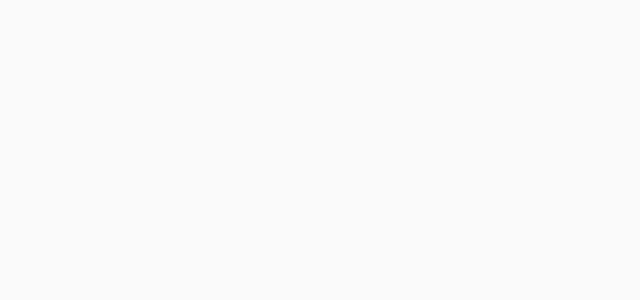
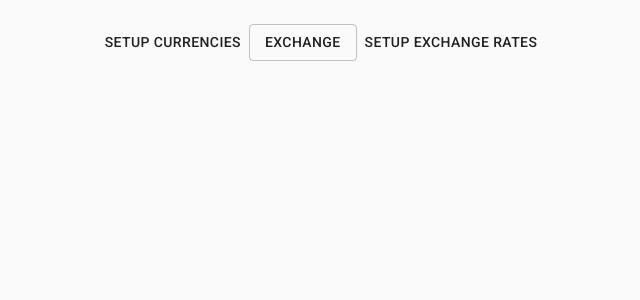
Before and after one commit to sahandevs/pls, a React (Create React App) app: page / in a window 1280 px wide. Shown: the top 300 px of the page, without its empty margins (319-959 px from the left). Built offline with nearby package versions, Linux system fonts and the light colour scheme.

Commit message:
implement setup currency page

```diff
--- a/src/App.tsx
+++ b/src/App.tsx
@@ -1,14 +1,53 @@
-import React from 'react';
-import { CssBaseline, Box } from '@material-ui/core';
+import React from "react";
+import { CssBaseline, Box, Button, Card } from "@material-ui/core";
+import { ExchangePage } from "./ExchangePage";
+import { SetupCurrencies } from "./SetupCurrencies";
+import { SetupExhangeRates } from "./SetupExchangeRates";
+import { DBContext, CreateOrGetDefaultDatabase } from "./data/DB";
+
+type Page = "exchange" | "setup-currencies" | "setup-exhange-rates";
 
 function App() {
+  const [page, setPage] = React.useState<Page>("exchange");
+  const db = React.useMemo(() => CreateOrGetDefaultDatabase(), []);
   return (
-    <>
-      <CssBaseline/>
-      <Box>
-
+    <DBContext.Provider value={db}>
+      <CssBaseline />
+      <Box
+        display={"flex"}
+        flexDirection={"column"}
+        paddingTop={3}
+        alignItems={"center"}
+      >
+        <Box display={"flex"} flexDirection={"row"}>
+          <Button
+            variant={page === "setup-currencies" ? "outlined" : "text"}
+            onClick={() => setPage("setup-currencies")}
+          >
+            {"Setup Currencies"}
+          </Button>
+          <Button
+            variant={page === "exchange" ? "outlined" : "text"}
+            onClick={() => setPage("exchange")}
+          >
+            {"Exchange"}
+          </Button>
+          <Button
+            variant={page === "setup-exhange-rates" ? "outlined" : "text"}
+            onClick={() => setPage("setup-exhange-rates")}
+          >
+            {"Setup Exchange Rates"}
+          </Button>
+        </Box>
+        <Box marginTop={5} flex={1} minWidth={"75%"}>
+          <Card>
+            {page === "exchange" && <ExchangePage />}
+            {page === "setup-currencies" && <SetupCurrencies />}
+            {page === "setup-exhange-rates" && <SetupExhangeRates />}
+          </Card>
+        </Box>
       </Box>
-    </>
+    </DBContext.Provider>
   );
 }
 
--- /dev/null
+++ b/src/ExchangePage.tsx
@@ -0,0 +1,5 @@
+import React from "react";
+
+export function ExchangePage() {
+  return (<> </>)
+}
--- /dev/null
+++ b/src/SetupCurrencies.tsx
@@ -0,0 +1,126 @@
+import React from "react";
+import { Currency, useDBContext } from "./data/DB";
+import { useObservable } from "./Utils";
+import {
+  Box,
+  Icon,
+  Checkbox,
+  Button,
+  TextField,
+  Typography,
+} from "@material-ui/core";
+
+function CurrencyItem({
+  currency,
+  isNew,
+}: {
+  currency: Currency;
+  isNew: boolean;
+}) {
+  const db = useDBContext();
+  const [name, setName] = React.useState(() => currency.name);
+  const [icon, setIcon] = React.useState(() => currency.icon);
+  const [description, setDescription] = React.useState(
+    () => currency.description
+  );
+  const [isSource, setIsSource] = React.useState(() => currency.isSource);
+  const [isTime, setIsTime] = React.useState(() => currency.isTime);
+  const [unit, setUnit] = React.useState(() => currency.unit);
+
+  const isEdited =
+    name !== currency.name ||
+    icon !== currency.icon ||
+    description !== currency.description ||
+    isTime !== currency.isTime ||
+    unit !== currency.unit ||
+    isSource !== currency.isSource;
+
+  return (
+    <Box
+      display={"flex"}
+      flexDirection={"row"}
+      alignItems={"center"}
+      margin={1}
+      justifyContent={"space-between"}
+    >
+      {!isNew && <Icon>{currency.icon}</Icon>}
+      {isNew && (
+        <TextField
+          label={"Icon"}
+          value={icon}
+          onChange={(e) => setIcon(e.target.value)}
+        />
+      )}
+      <TextField
+        label={"Name"}
+        value={name}
+        onChange={(e) => setName(e.target.value)}
+      />
+      <TextField
+        label={"Description"}
+        value={description}
+        onChange={(e) => setDescription(e.target.value)}
+      />
+      <TextField
+        label={"Unit"}
+        value={unit}
+        onChange={(e) => setUnit(e.target.value)}
+      />
+
+      <Checkbox checked={isTime} onChange={(e, v) => setIsTime(v)} />
+      <Typography>{"Is time"}</Typography>
+      <Checkbox checked={isSource} onChange={(e, v) => setIsSource(v)} />
+      <Typography>{"Is source"}</Typography>
+      {isEdited && (
+        <Button
+          onClick={() => {
+            db.addOrUpdateCurrency({
+              name,
+              icon,
+              description,
+              isTime,
+              unit,
+              isSource,
+            });
+          }}
+        >
+          <Icon>{"save"}</Icon>
+        </Button>
+      )}
+
+      {!isNew && (
+        <Button
+          onClick={() => {
+            db.removeCurrency(currency);
+          }}
+        >
+          <Icon>{"delete"}</Icon>
+        </Button>
+      )}
+    </Box>
+  );
+}
+
+export function SetupCurrencies() {
+  const db = useDBContext();
+  const currencies = useObservable(db.getCurrencies(), []);
+  return (
+    <Box display={"flex"} flexDirection={"column"}>
+      {currencies.map((currency, i) => (
+        <CurrencyItem key={currency.name} currency={currency} isNew={false} />
+      ))}
+      <CurrencyItem
+        key={`new_currency_item`}
+        currency={{
+          name: `New currency ${currencies.length + 1}`,
+          description: "",
+          icon: "",
+          isSource: false,
+          isTime: false,
+          unit: "hour",
+        }}
+        isNew={true}
+      />
+    </Box>
+  );
+}
--- /dev/null
+++ b/src/SetupExchangeRates.tsx
@@ -0,0 +1,5 @@
+import React from "react";
+
+export function SetupExhangeRates() {
+  return (<> </>)
+}
--- /dev/null
+++ b/src/Utils.tsx
@@ -0,0 +1,19 @@
+import { Observable } from "rxjs";
+import React from "react";
+export function useObservable<T>(
+  obs: Observable<T> | (() => Observable<T>),
+  defaultValue: T
+): T {
+  const [value, setValue] = React.useState(defaultValue);
+  React.useEffect(() => {
+    const _obs = typeof obs === "function" ? obs() : obs;
+    const sub = _obs.subscribe({
+      next: (v) => {
+        setValue(v);
+      },
+    });
+    return () => sub.unsubscribe();
+  }, [obs]);
+
+  return value;
+}
--- a/src/data/DB.ts
+++ b/src/data/DB.ts
@@ -1,8 +1,19 @@
+import { Observable, BehaviorSubject } from "rxjs";
+import React from "react";
+
+export const DBContext = React.createContext<Database | null>(null);
+
+export function useDBContext(): Database {
+  const result = React.useContext(DBContext);
+  if (result == null)
+    throw new Error("useDBContext used outside of the context");
+  return result;
+}
 export type Currency = {
   name: string;
   unit: string;
   isTime: boolean;
-  isGeneratable: boolean;
+  isSource: boolean;
   icon: string;
   description: string;
 };
@@ -14,33 +25,49 @@ export type ExhangeRate = {
 };
 
 export class Database {
-  private currencies: Currency[] = [];
-  private exhangeRates: ExhangeRate[] = [];
+  private currencies = new BehaviorSubject<Currency[]>([]);
+  private exhangeRates = new BehaviorSubject<ExhangeRate[]>([]);
 
   addOrUpdateCurrency(currency: Currency) {
-    const result = this.currencies.find(x => x === currency);
+    const newValue = [...this.currencies.value];
+    const result = newValue.find((x) => x.name === currency.name);
     if (result != null) {
       Object.assign(result, currency);
     } else {
-      this.currencies.push(currency);
+      newValue.push(currency);
     }
+    this.currencies.next(newValue);
   }
 
   removeCurrency(currency: Currency) {
-    this.currencies = this.currencies.filter((x) => x !== currency);
+    this.currencies.next(
+      this.currencies.value.filter((x) => x.name !== currency.name)
+    );
   }
 
   addOrUpdateExchangeRate(rate: ExhangeRate) {
-    const result = this.exhangeRates.find(x => x === rate);
+    const newValue = [...this.exhangeRates.value];
+    const result = newValue.find(
+      (x) => x.from.name === rate.from.name && x.to.name === rate.to.name
+    );
     if (result != null) {
       Object.assign(result, rate);
     } else {
-      this.exhangeRates.push(rate);
+      newValue.push(rate);
     }
+    this.exhangeRates.next(newValue);
   }
 
   removeExchangeRate(rate: ExhangeRate) {
-    this.exhangeRates = this.exhangeRates.filter((x) => x !== rate);
+    this.exhangeRates.next(
+      this.exhangeRates.value.filter(
+        (x) => x.from.name === rate.from.name && x.to.name === rate.to.name
+      )
+    );
+  }
+
+  getCurrencies(): Observable<Currency[]> {
+    return this.currencies;
   }
 }
 
@@ -51,7 +78,7 @@ export function CreateOrGetDefaultDatabase(): Database {
     icon: "code",
     description: "all codes related to 8 to 5 codes",
     name: "Job coding",
-    isGeneratable: true,
+    isSource: true,
     isTime: true,
     unit: "hr",
   };
@@ -60,7 +87,7 @@ export function CreateOrGetDefaultDatabase(): Database {
     icon: "code",
     description: "all codes non related to job like open source projects",
     name: "Hobby coding",
-    isGeneratable: true,
+    isSource: true,
     isTime: true,
     unit: "hr",
   };
@@ -69,7 +96,7 @@ export function CreateOrGetDefaultDatabase(): Database {
     icon: "videogame_asset",
     description: "round of any game like Valorant or LoL",
     name: "Game",
-    isGeneratable: false,
+    isSource: false,
     isTime: false,
     unit: "round",
   };
@@ -90,5 +117,5 @@ export function CreateOrGetDefaultDatabase(): Database {
     rate: 1,
   });
 
-  return new Database();
+  return db;
 }
```
